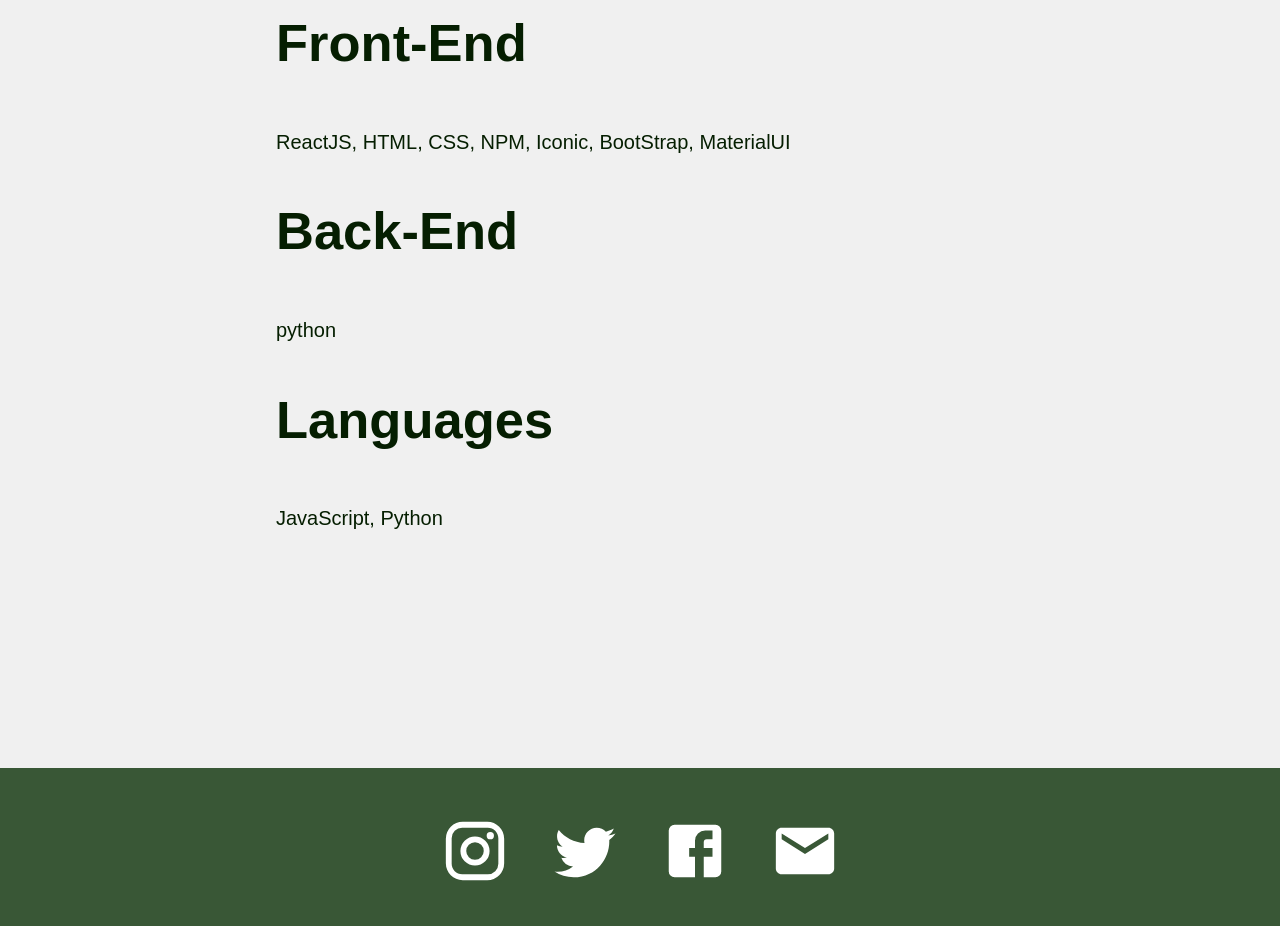
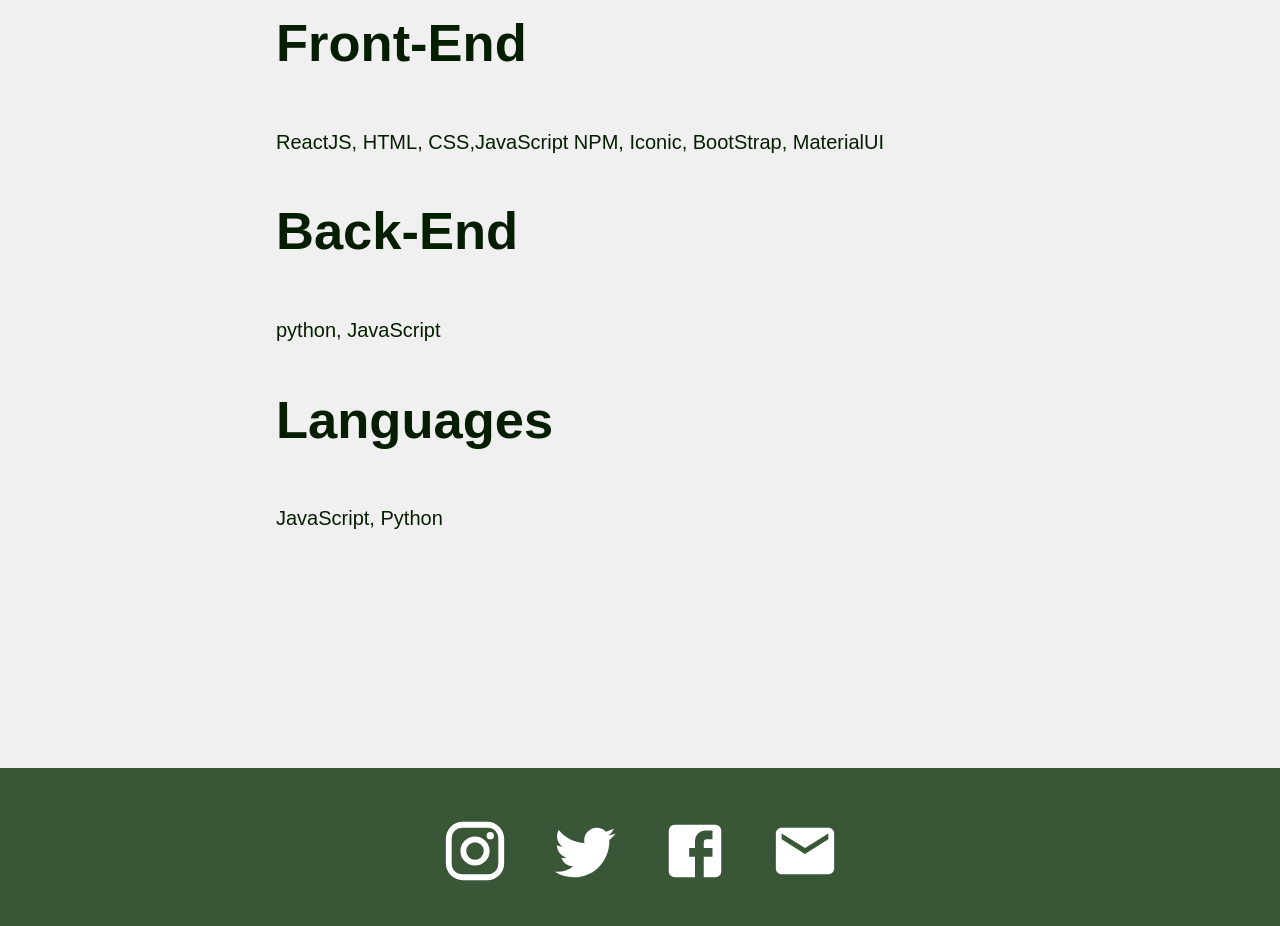
Before and after one commit to williamNyongesa/portfolio, a React (Create React App) app: page / in a window 1280 px wide. Shown: the part 1040-1966 px from the top of the page. Built offline with nearby package versions, Linux system fonts and the light colour scheme.

Commit message:
edit my home component

```diff
--- a/src/pages/Home.js
+++ b/src/pages/Home.js
@@ -23,14 +23,14 @@ function Home() {
           <li className="item">
             <h2> Front-End</h2>
             <span>
-              ReactJS, HTML, CSS,  NPM,
+              ReactJS, HTML, CSS,JavaScript  NPM,
               Iconic, BootStrap, MaterialUI
             </span>
           </li>
           <li className="item">
             <h2>Back-End</h2>
             <span>
-               python
+               python, JavaScript
             </span>
           </li>
           <li className="item">
```
